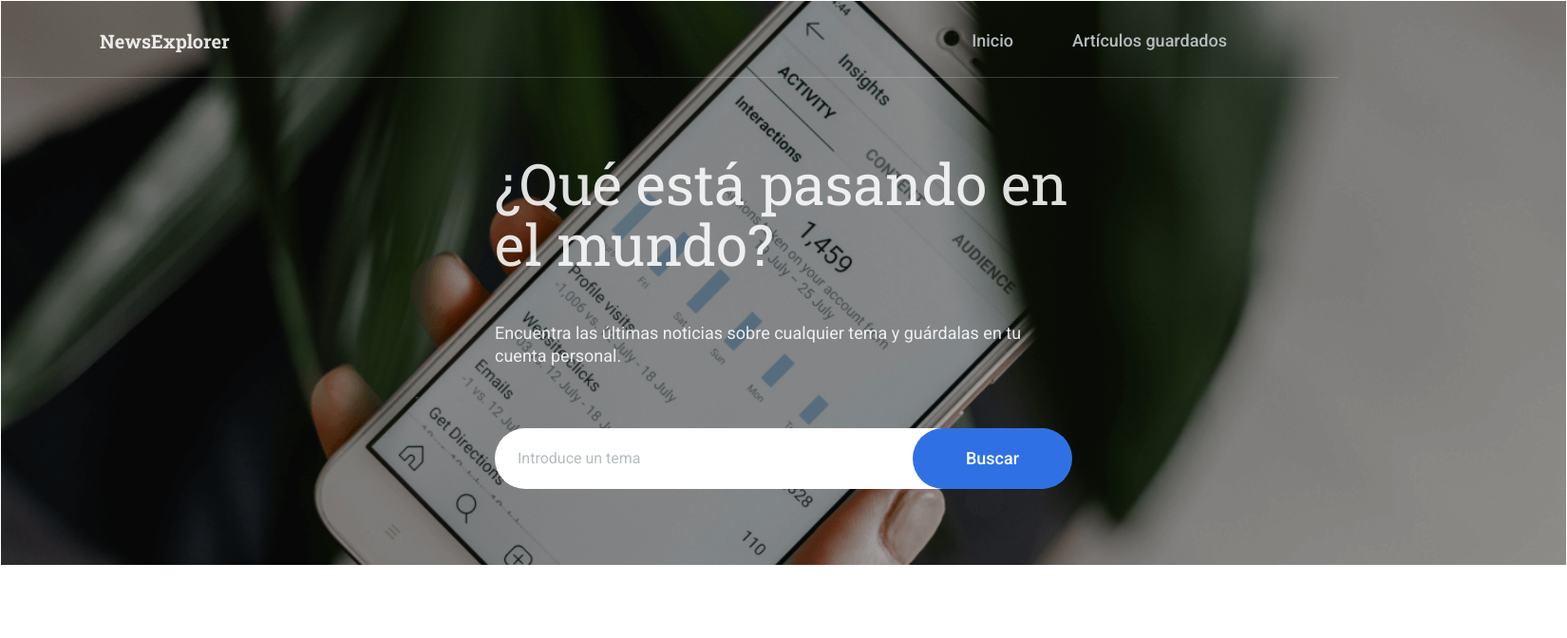
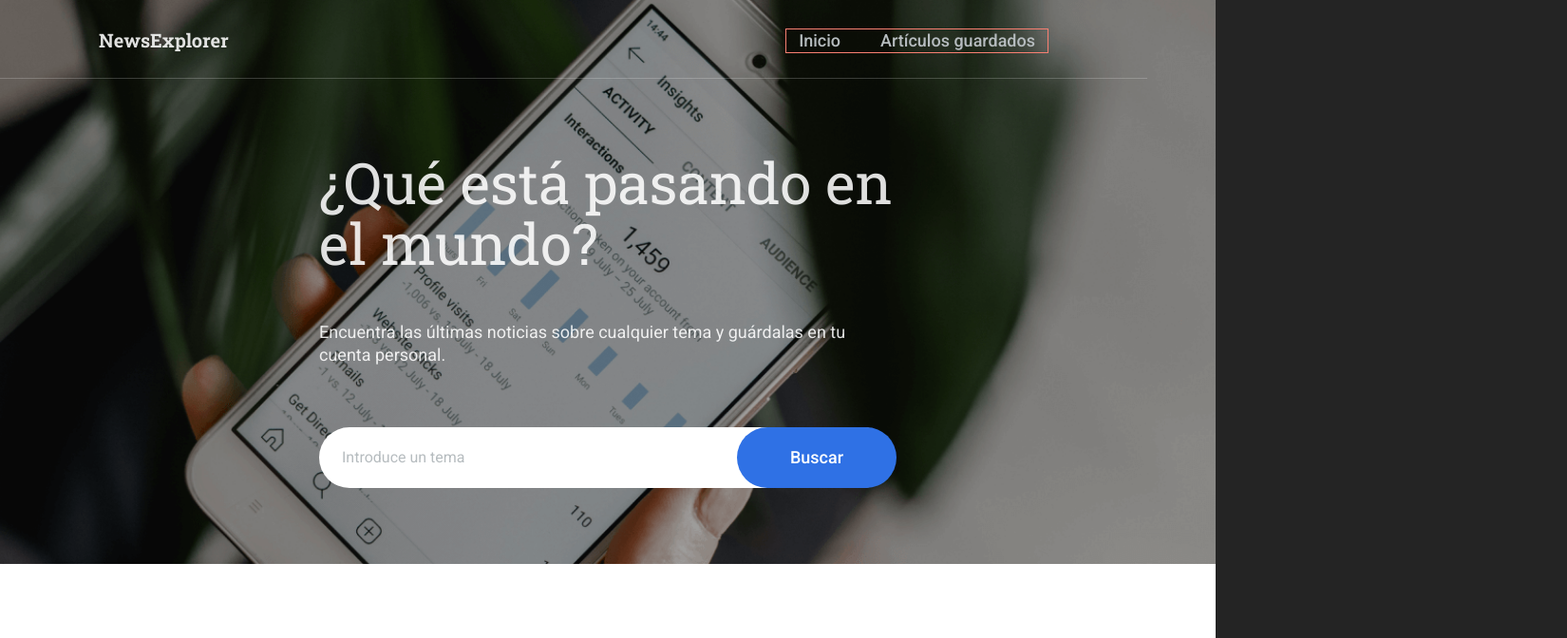
Before and after one commit to tonytrox/newsexplorerproject-frontend, a React (Vite) app: page / in a window 1280 px wide. Shown: the top 672 px of the page at 95% size, 1650 px wide, since content can reach past the window. Built offline with nearby package versions, Linux system fonts and the light colour scheme.

Commit message:
add Routing and Route

```diff
--- a/src/App.css
+++ b/src/App.css
@@ -3,5 +3,5 @@
 @import url('https://fonts.googleapis.com/css2?family=Roboto&family=Roboto+Slab:wght@100..900&display=swap');
 
 .page {
-  border: 1px solid white;
+  /* border: 1px solid white; */
 }
--- a/src/App.jsx
+++ b/src/App.jsx
@@ -1,16 +1,37 @@
-import "./App.css";
-import Header from "./components/Header/Header";
-import SearchForm from "./components/SearchForm/SearchForm";
-import About from "./components/About/About";
-import Footer from "./components/Footer/Footer";
+import { Routes, Route } from 'react-router';
+import './App.css';
+import Header from './components/Header/Header';
+import SearchForm from './components/SearchForm/SearchForm';
+import About from './components/About/About';
+import Footer from './components/Footer/Footer';
 
 function App() {
   return (
     <div className="page">
       <div className="page__container">
         <Header />
+        <Routes>
+          <Route
+            path="/"
+            element={
+              <>
                 <SearchForm />
                 <About />
+              </>
+            }
+          />
+          <Route
+            path="/saved"
+            element={
+              <div>
+                {/* Aquí iría tu componente de noticias guardadas */}
+                <h2>Tus artículos guardados</h2>
+                {/* <SavedNews /> */}
+              </div>
+            }
+          />
+        </Routes>
+
         <Footer />
       </div>
     </div>
--- a/src/components/Footer/footer.css
+++ b/src/components/Footer/footer.css
@@ -1,7 +1,7 @@
 .footer {
   font-family: 'Roboto', sans-serif;
   font-weight: 400;
-  width: 1440px;
+  /* width: 1440px; */
   background-color: #ffffff;
   padding: 0px 104px;
 }
--- a/src/components/Header/header.css
+++ b/src/components/Header/header.css
@@ -1,5 +1,5 @@
 .header {
-  width: 1200px;
+  width: 1000px;
   position: absolute;
   border-bottom: 1px solid rgba(255, 255, 255, 0.2);
   padding-left: 104px;
--- a/src/components/Navigation/navigation.css
+++ b/src/components/Navigation/navigation.css
@@ -6,13 +6,17 @@
 /* max-height: 200px; */
 /* } */
 
+.site-navigation {
+  border: 1px solid salmon;
+}
+
 .site-navigation__list {
   align-items: center;
   display: flex;
   list-style: none;
   margin: 0;
   padding: 0;
-  gap: 36px;
+  gap: 16px;
 }
 
 .site-navigation__link {
--- a/src/index.css
+++ b/src/index.css
@@ -1,5 +1,5 @@
 :root {
-  color-scheme: light dark;
+  /* color-scheme: light dark; */
   color: rgba(255, 255, 255, 0.87);
   background-color: #242424;
 }
```
Lines whose indentation alone changed are shown as unchanged.
